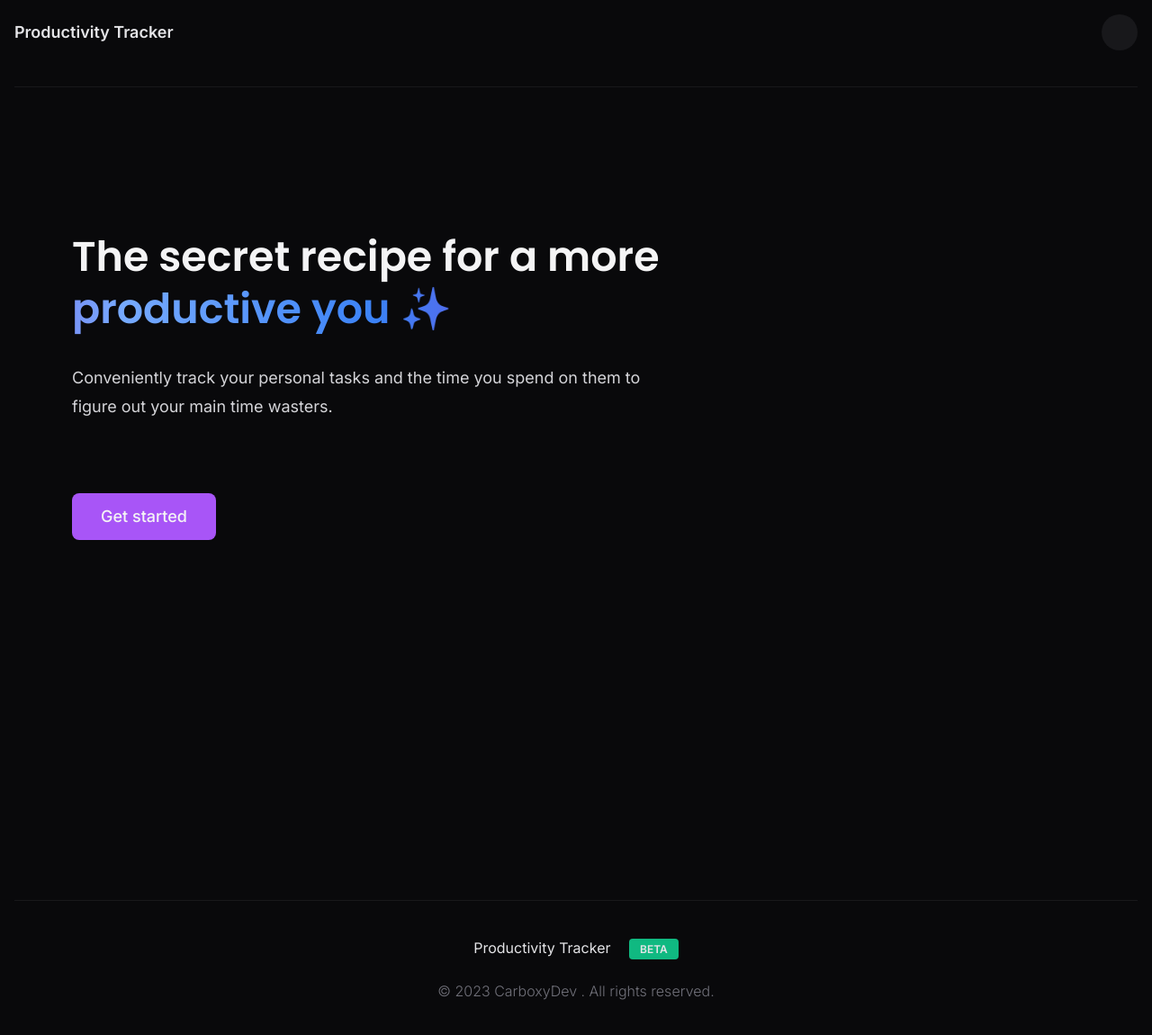
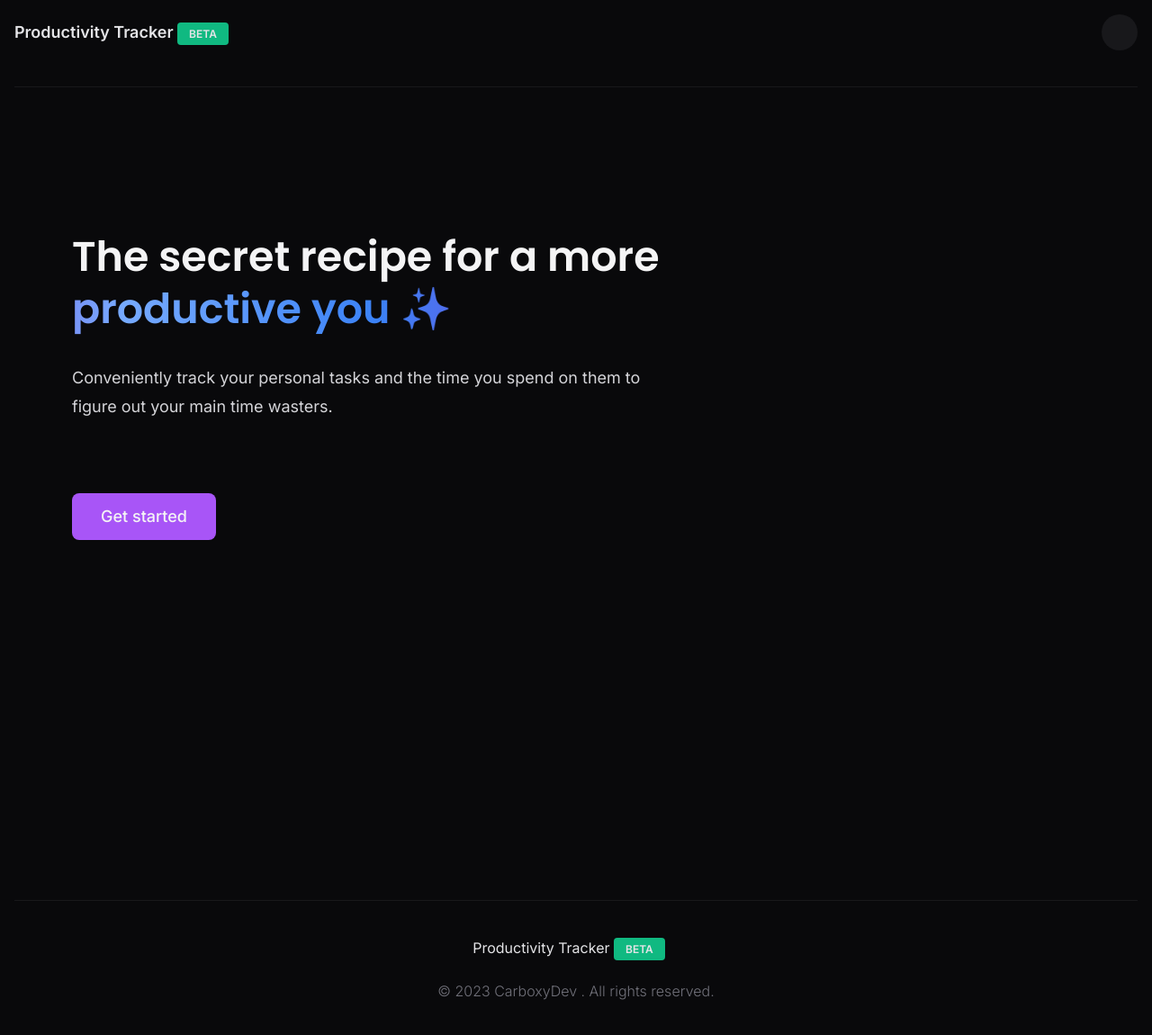
Before and after one commit to CarboxyDev/Effichron, a Next.js app: page / in a window 1280 px wide. Shown: the top 1150 px of the page at 90% size. Built offline with nearby package versions, Linux system fonts and the light colour scheme; no server answers; some icons are missing; what tailwindcss-debug-screens would draw is missing.

Commit message:
Add BetaBadge component + Add BetaBadge to Navbar branding and Footer

```diff
--- a/src/components/Footer.tsx
+++ b/src/components/Footer.tsx
@@ -1,14 +1,13 @@
+import { BetaBadge } from './Other';
+
 const Footer = () => {
   return (
     <>
       <footer>
         <div className="mx-4 mt-100 h-px bg-zinc-900"></div>
         <div className="mx-auto my-10 flex w-fit flex-col items-center">
-          <p className="text-zinc-200">
-            Productivity Tracker{' '}
-            <span className="ml-4 rounded-[4px] bg-emerald-500 px-3 py-1 text-xs font-semibold">
-              BETA
-            </span>
+          <p className="mr-3 text-zinc-200 md:mr-4">
+            Productivity Tracker <BetaBadge />
           </p>
           <p className="mt-6 font-light text-zinc-500">
             © 2023 CarboxyDev . All rights reserved.
--- a/src/components/Navbar.tsx
+++ b/src/components/Navbar.tsx
@@ -6,6 +6,7 @@ import * as DropdownMenu from '@radix-ui/react-dropdown-menu';
 import { useSession } from 'next-auth/react';
 import Image from 'next/image';
 import Link from 'next/link';
+import { BetaBadge } from './Other';
 
 const ProfileDropdownMenu = (): JSX.Element => {
   return (
@@ -61,7 +62,7 @@ const Navbar = (props: NavbarProps) => {
         {variant === 'with-branding' && (
           <div>
             <h2 className="text-md font-semibold text-zinc-200 md:text-lg">
-              Productivity Tracker
+              Productivity Tracker <BetaBadge />
             </h2>
           </div>
         )}
--- /dev/null
+++ b/src/components/Other.tsx
@@ -0,0 +1,9 @@
+export const BetaBadge = () => {
+  return (
+    <>
+      <span className="rounded-[4px] border border-transparent bg-emerald-500 px-3 py-1 text-xs font-semibold transition delay-300 duration-300 ease-in hover:border-emerald-500 hover:bg-transparent hover:text-emerald-500">
+        BETA
+      </span>
+    </>
+  );
+};
```
Also changed, not shown: 1 other file (tests, documents, lock files or other folders).
